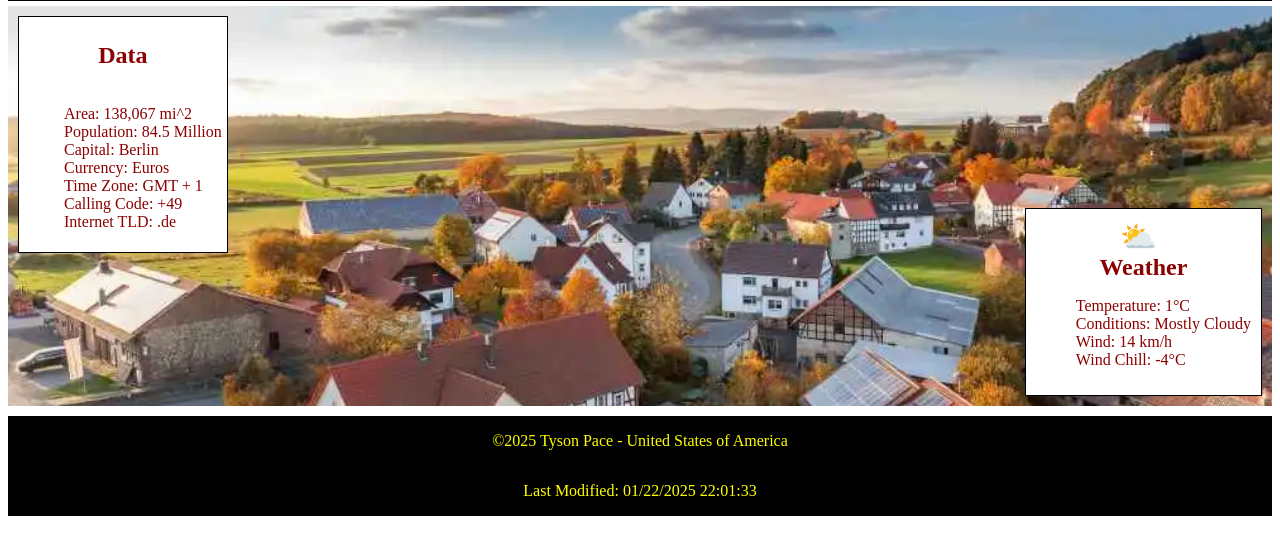
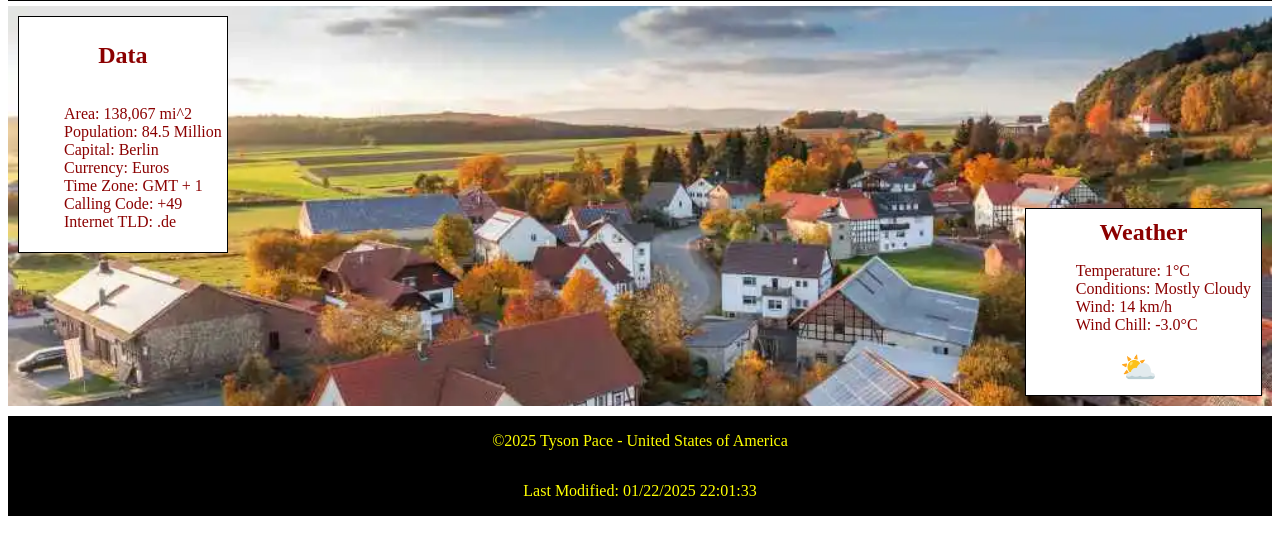
Before and after one commit to TysonPace777/wdd131, a plain HTML site: page place.html in a window 1280 px wide. Shown: the part 87-642 px from the top of the page. Drawn offline with Linux system fonts and the light colour scheme.

Commit message:
js created for place.js to update windChill

```diff
--- a/place.html
+++ b/place.html
@@ -3,7 +3,7 @@
 <head>
     <meta charset="UTF-8">
     <meta name="viewport" content="width=device-width, initial-scale=1.0">
-    <title>Germany</title>
+    <title>WDD 131 - Dynamic Web Fundamentals - Tyson Pace</title>
     <meta name="description" content="WDD 131 - Dynamic Web Fundamentals - Tyson Pace">
     <meta name="author" content="Tyson Pace">
     <link rel="stylesheet" href="styles/place.css">
--- a/scripts/place.js
+++ b/scripts/place.js
@@ -5,3 +5,23 @@ currentyear.innerHTML = `<span class="highlight">${today.getFullYear()}</span>`;
 
 const lastmodified = document.querySelector("#lastmodified");
 lastmodified.innerHTML = `Last Modified: <span class="highlight">${document.lastModified}</span>`;
+
+// weather
+
+function calculateWindChill(temperature, windSpeed) {
+    return (13.12 + 0.6215 * temperature - 11.37 * Math.pow(windSpeed, 0.16) + 0.3965 * temperature * Math.pow(windSpeed, 0.16)).toFixed(1);
+}
+
+function updateWindChill() {
+    const temperature = 1; // Celsius
+    const windSpeed = 14; // km/h
+
+    if (temperature <= 10 && windSpeed > 4.8) {
+        const windChill = calculateWindChill(temperature, windSpeed);
+        document.querySelector('.weather ul li:nth-child(4)').textContent = `Wind Chill: ${windChill}°C`;
+    } else {
+        document.querySelector('.weather ul li:nth-child(4)').textContent = 'Wind Chill: N/A';
+    }
+}
+
+window.addEventListener('load', updateWindChill);
--- a/styles/place.css
+++ b/styles/place.css
@@ -65,7 +65,7 @@ li {
         display: none;
     }
 
-    .weather::before {
+    .weather::after {
         content: "⛅";
         font-size: 30px;
         margin-right: 10px;
```
